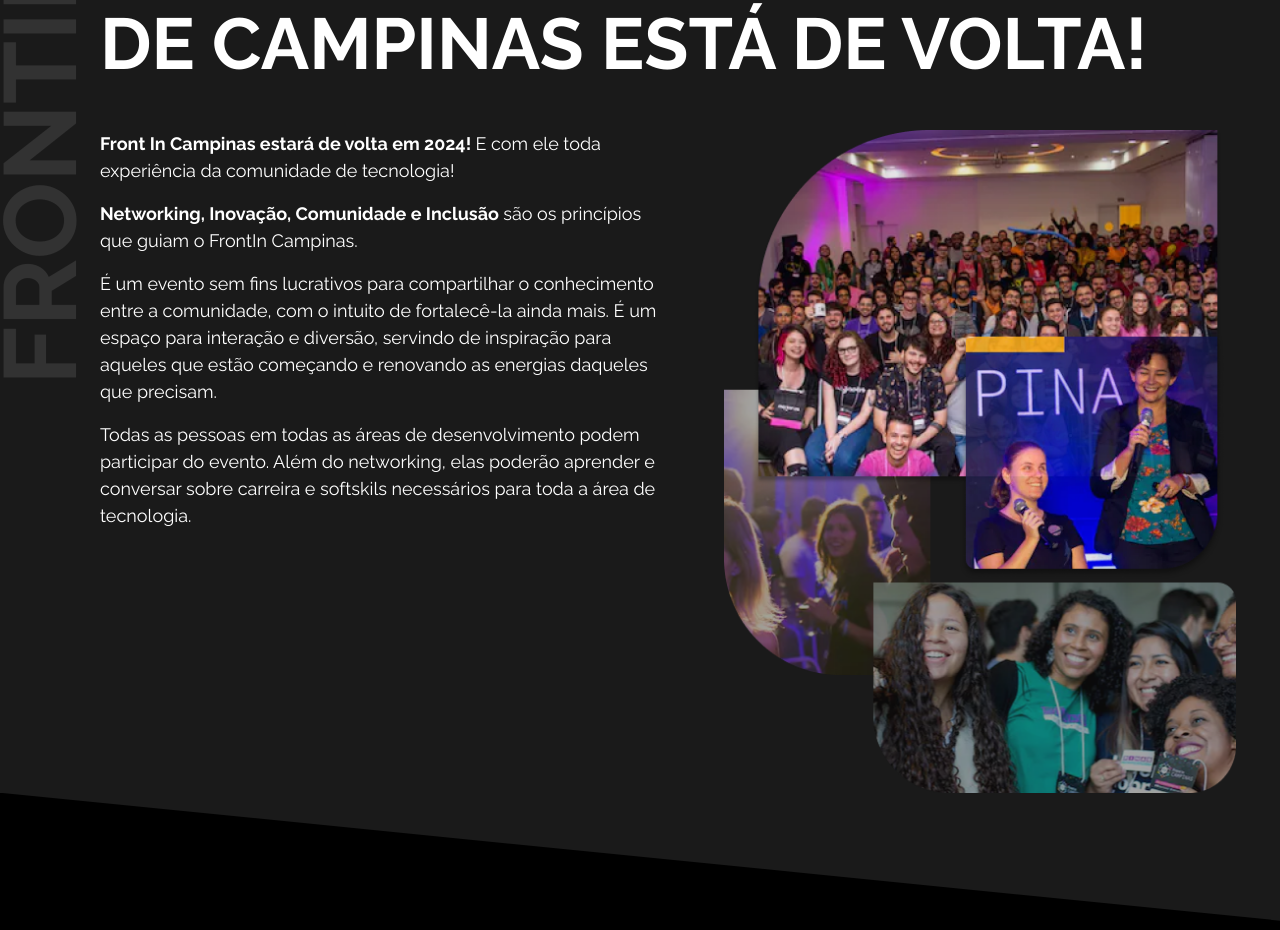
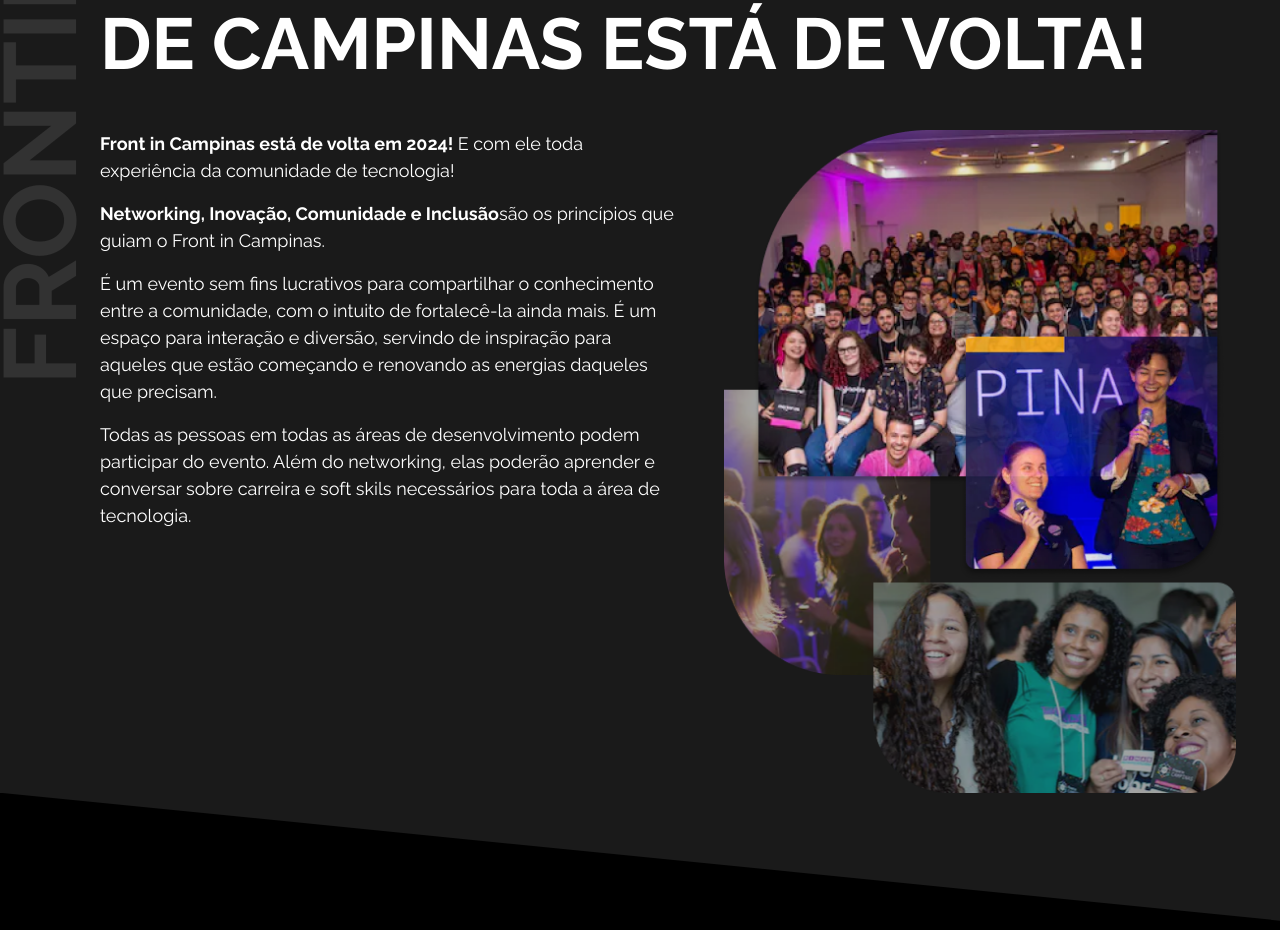
Before and after one commit to kevinuehara/frontin-campinas-2024-LP, a Next.js app: page / in a window 1280 px wide. Shown: the part 1066-1996 px from the top of the page. Built offline with nearby package versions, Linux system fonts and the light colour scheme.

Commit message:
Ajustes de texto

```diff
--- a/app/components/Hero.tsx
+++ b/app/components/Hero.tsx
@@ -15,15 +15,15 @@ export const Hero = () => {
               <div className="flex flex-col gap-[1rem] md:w-[36rem]">
                 <p data-aos="fade-up" className="leading-[150%] text-lg">
                   <span className="font-bold">
-                    Front In Campinas estará de volta em 2024!{" "}
+                    Front in Campinas está de volta em 2024!{" "}
                   </span>
                   E com ele toda experiência da comunidade de tecnologia!
                 </p>
                 <p data-aos="fade-up" className="leading-[150%] text-lg">
                   <span className="font-bold">
-                    Networking, Inovação, Comunidade e Inclusão{" "}
+                    Networking, Inovação, Comunidade e Inclusão
                   </span>
-                  são os princípios que guiam o FrontIn Campinas.
+                  são os princípios que guiam o Front in Campinas.
                 </p>
                 <p data-aos="fade-up" className="leading-[150%] text-lg">
                   É um evento sem fins lucrativos para compartilhar o
@@ -35,7 +35,7 @@ export const Hero = () => {
                 <p data-aos="fade-up" className="leading-[150%] text-lg">
                   Todas as pessoas em todas as áreas de desenvolvimento podem
                   participar do evento. Além do networking, elas poderão
-                  aprender e conversar sobre carreira e softskils necessários
+                  aprender e conversar sobre carreira e soft skils necessários
                   para toda a área de tecnologia.
                 </p>
               </div>
```
